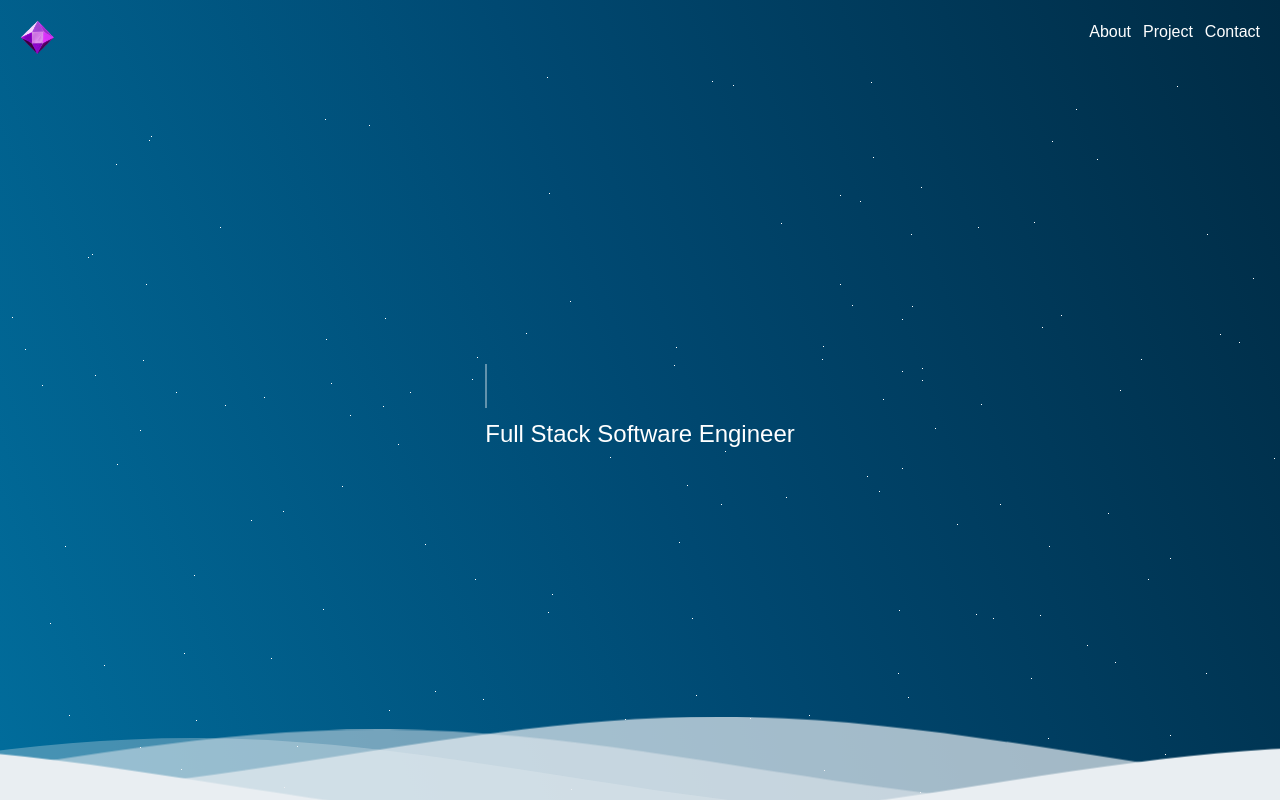
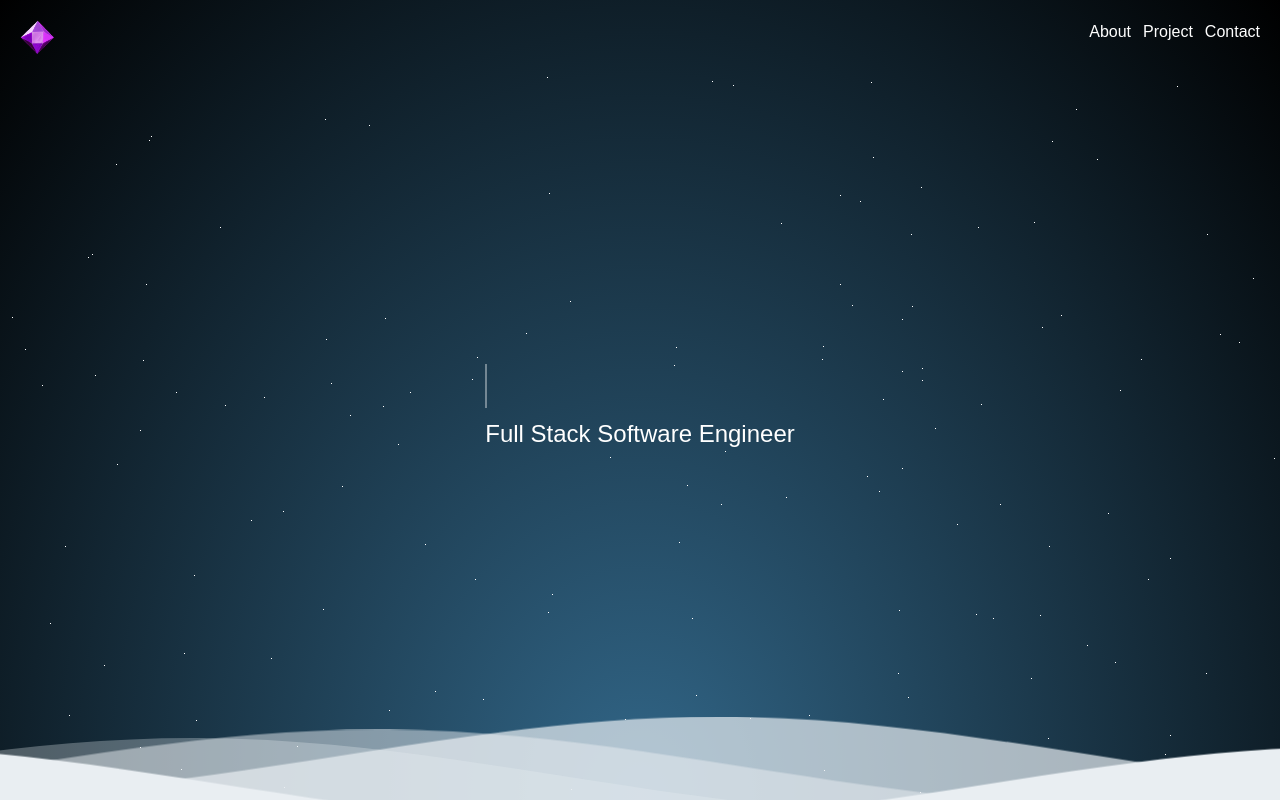
Before and after one commit to superbahbi/portfolio, a React (Create React App) app: page / in a window 1280 px wide. Shown: the top 800 px of the page. Built offline with nearby package versions, Linux system fonts and the light colour scheme.

Commit message:
fix theme colors

```diff
--- a/src/App.js
+++ b/src/App.js
@@ -31,7 +31,11 @@ const theme = extendTheme({
 const Container = styled.div`
   position: relative;
   text-align: center;
-  background: linear-gradient(70deg, #016d9c 0%, #004972 50%, #002b44 100%);
+  background: radial-gradient(
+    ellipse at bottom,
+    ${(props) => props.color2} 0%,
+    ${(props) => props.color} 100%
+  );
   height: 100vh;
   color: white;
 `;
@@ -57,7 +61,7 @@ const ContentBox = styled(Box)`
 function App() {
   return (
     <ChakraProvider theme={theme}>
-      <Container>
+      <Container color="#000" color2={theme.colors.brand[900]}>
         <Header />
         <InnerHeader
           name="Robert Kugler"
@@ -67,11 +71,11 @@ function App() {
           animation
           waves={[0, 3, 5, 7]}
           wavesOpacity={[0.7, 0.5, 0.3, 1]}
-          waveColor="rgb(233,238,242)"
+          waveColor={theme.colors.brand[700]}
           data="M-160 44c30 0 58-18 88-18s 58 18 88 18 58-18 88-18 58 18 88 18 v44h-352z"
           viewBox="0 24 150 28"
         />
-        <Content backgroundColor="rgba(233, 238, 242, 1)">
+        <Content backgroundColor={theme.colors.brand[700]}>
           <ContentBox maxW="960px" mx="auto" mt={20} mb={20}>
             <Text fontSize="2xl">
               Hi there,👋 I am an aspiring full stack developer, 💻 currently
@@ -89,12 +93,12 @@ function App() {
         </Content>
         <Waves
           theme={theme}
-          backgroundColor="rgba(233, 238, 242, 1)"
-          waveColor="rgba(230,92,79,1)"
+          backgroundColor={theme.colors.brand[700]}
+          waveColor={theme.colors.brand[600]}
           data="M0,224L80,186.7C160,149,320,75,480,69.3C640,64,800,128,960,149.3C1120,171,1280,149,1360,138.7L1440,128L1440,320L1360,320C1280,320,1120,320,960,320C800,320,640,320,480,320C320,320,160,320,80,320L0,320Z"
           viewBox="0 0 1440 320"
         />
-        <Content backgroundColor="rgba(230,92,79,1)">
+        <Content backgroundColor={theme.colors.brand[600]}>
           <ContentGrid>
             <ProjectBox
               projectImg={twitterCloneWeb}
@@ -136,7 +140,7 @@ function App() {
         </Content>
         <Waves
           theme={theme}
-          backgroundColor="rgba(233, 238, 242, 1)"
+          backgroundColor={theme.colors.brand[700]}
           waveColor={theme.colors.brand[600]}
           data="M0,224L30,208C60,192,120,160,180,170.7C240,181,300,235,360,266.7C420,299,480,309,540,272C600,235,660,149,720,138.7C780,128,840,192,900,181.3C960,171,1020,85,1080,74.7C1140,64,1200,128,1260,170.7C1320,213,1380,235,1410,245.3L1440,256L1440,0L1410,0C1380,0,1320,0,1260,0C1200,0,1140,0,1080,0C1020,0,960,0,900,0C840,0,780,0,720,0C660,0,600,0,540,0C480,0,420,0,360,0C300,0,240,0,180,0C120,0,60,0,30,0L0,0Z"
           viewBox="0 0 1440 320"
```
